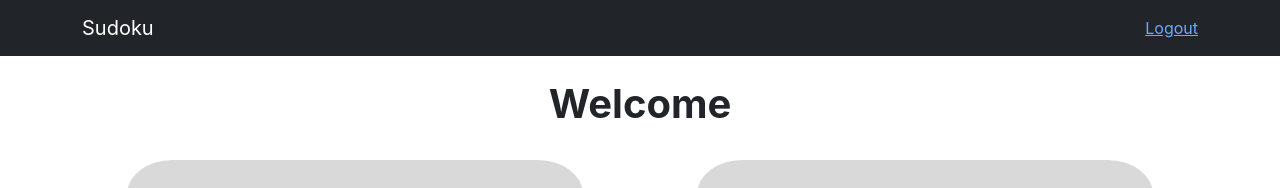
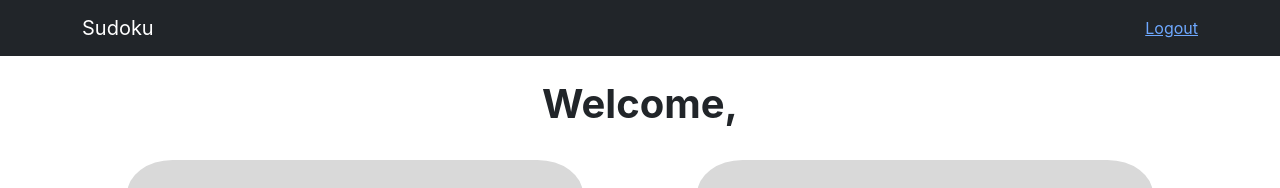
Before and after one commit to ClearCrystals/LogicLuminaries, a React (Create React App) app in the folder frontend/: page /components/games in a window 1280 px wide. Shown: the top 188 px of the page. Built offline with nearby package versions, Linux system fonts and the light colour scheme.

Commit message:
fixed the name

```diff
--- a/frontend/src/components/Games.js
+++ b/frontend/src/components/Games.js
@@ -1,23 +1,17 @@
 import React from "react";
 import { Container, Row, Col, Button, Navbar, Nav } from "react-bootstrap";
 import { Link } from "react-router-dom";
+import { useUser } from "./UserContext";
 
-/**
- * Games component that displays a list of game options.
- *
- * This component renders a welcome message and provides buttons
- * for different game options, such as playing Sudoku. It also includes
- * a logout button that redirects the user to the signin page. Additional
- * games can be added as commented out, like the Killer Sudoku option.
- *
- * @returns {React.Component} A React component representing the games
- *         selection interface, including navigation options for each game
- *         and a logout button.
- */
+const emailRegex = /^(.*?)@/; // Regular expression to get text before '@'
 
 const Games = () => {
+  const { username } = useUser();
+
+  // If username is an email, extract the part before '@'
+  const displayName = username.match(emailRegex)?.[1] || username; // Use match to extract and handle possible null/undefined cases
+
   return (
-    <div>
     <div>
       <Navbar bg="dark" data-bs-theme="dark">
         <Container>
@@ -27,22 +21,21 @@ const Games = () => {
           </Link>
         </Container>
       </Navbar>
-      </div>
-      <div>
+
       <Container id="gamesContainer">
         <header>
-            <br></br>
+          <br />
           <h1>
-              <b>Welcome</b>
+            <b>Welcome, {displayName}</b> {/* Corrected to use the extracted part */}
           </h1>
-            <br></br>
+          <br />
         </header>
         <Row>
           <Col className="gamesCol">
             <h3>
               <b>Play classic sudoku</b>
             </h3>
-              <br></br>
+            <br />
             <div>
               <Link to="/components/SudokuGame">
                 <Button variant="secondary" size="lg">
@@ -52,17 +45,14 @@ const Games = () => {
             </div>
           </Col>
           <Col className="gamesCol">
-              <div>
             <h3>
               <b>Play killer sudoku</b>
             </h3>
-                <br></br>
+            <br />
             <p>TODO add killer generation</p>
-              </div>
           </Col>
         </Row>
       </Container>
-      </div>
     </div>
   );
 };
```
Lines whose indentation alone changed are shown as unchanged.
